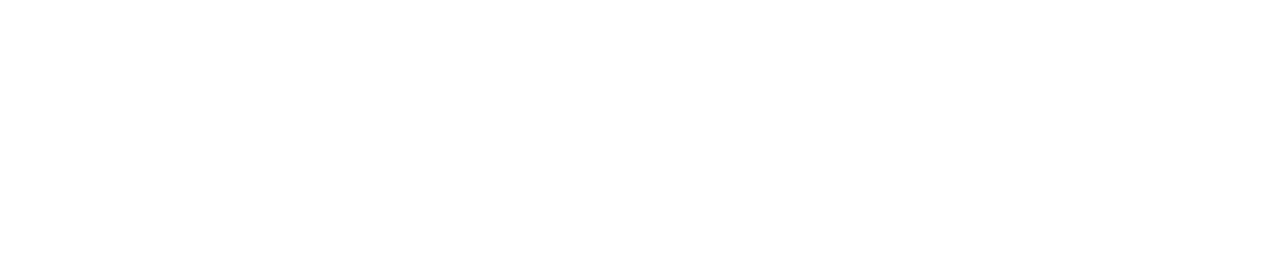
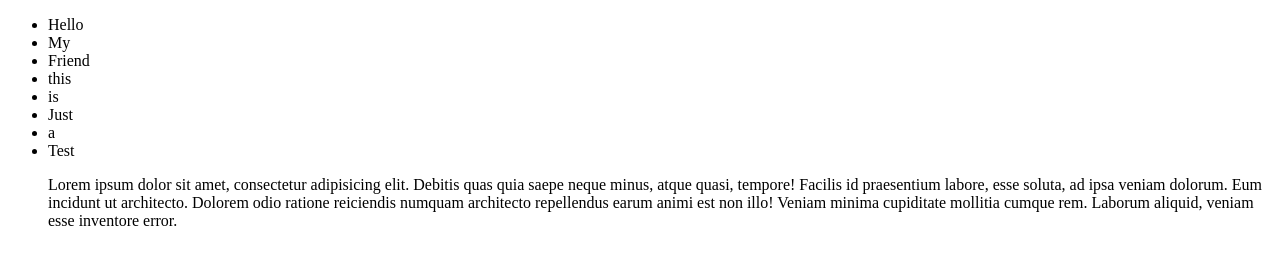
Before and after one commit to Tilek1/crap-portfolio, a plain HTML site: page index.html in a window 1280 px wide. Drawn offline with Linux system fonts and the light colour scheme.

Commit message:
added index-html

```diff
--- a/index.html
+++ b/index.html
@@ -5,6 +5,18 @@
 	<title>Crap portfolio</title>
 </head>
 <body>
-
+	<div class="container">
+		<ul>
+			<li>Hello</li>
+			<li>My</li>
+			<li>Friend</li>
+			<li>this</li>
+			<li>is</li>
+			<li>Just</li>
+			<li>a</li>
+			<li>Test</li>
+			<p>Lorem ipsum dolor sit amet, consectetur adipisicing elit. Debitis quas quia saepe neque minus, atque quasi, tempore! Facilis id praesentium labore, esse soluta, ad ipsa veniam dolorum. Eum incidunt ut architecto. Dolorem odio ratione reiciendis numquam architecto repellendus earum animi est non illo! Veniam minima cupiditate mollitia cumque rem. Laborum aliquid, veniam esse inventore error.</p>
+		</ul>
+	</div>
 </body>
 </html>
```
